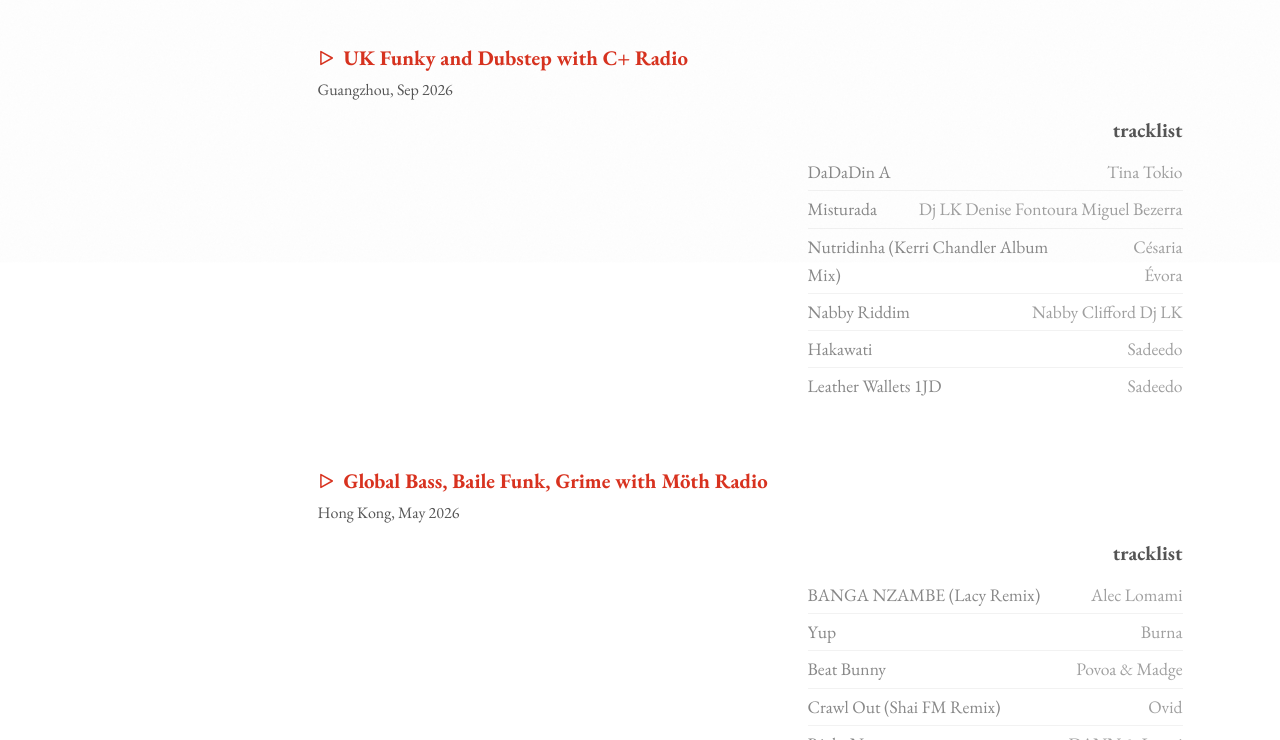
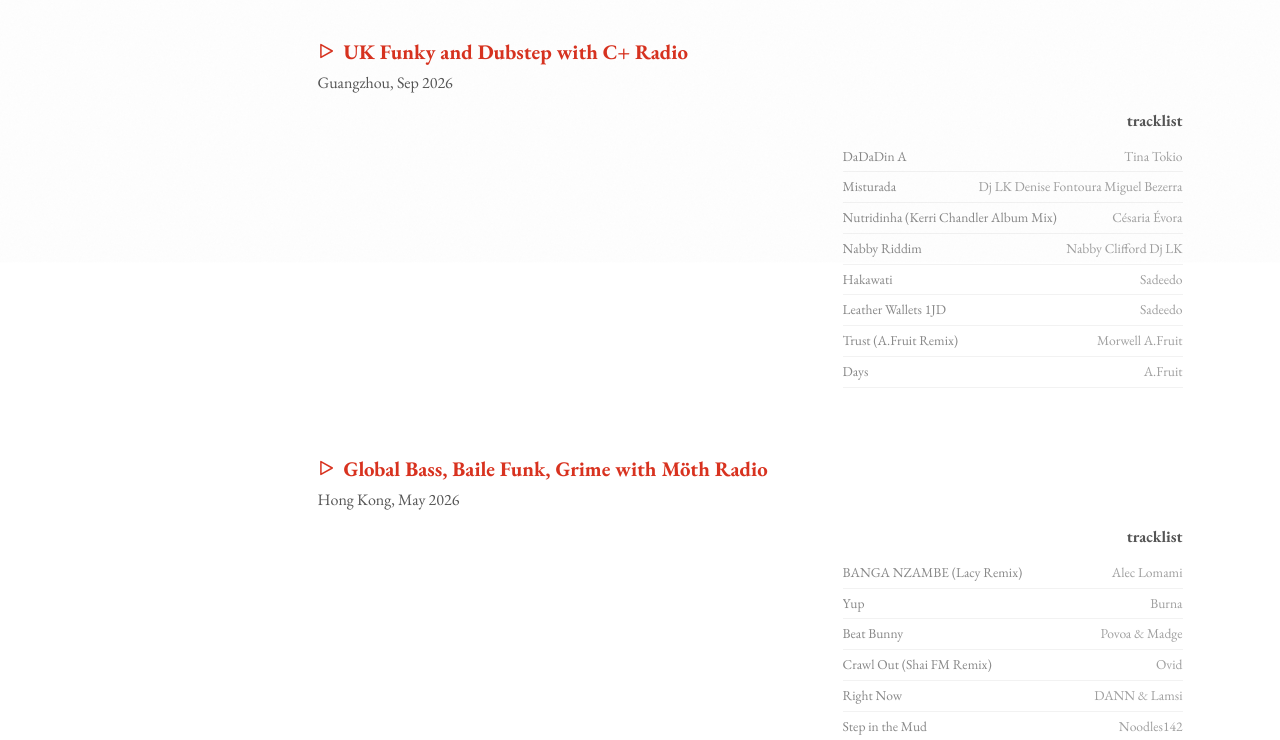
Before and after one commit to yidiyidiyidi/yidizheng, a plain HTML site: page sound.html in a window 1280 px wide. Shown: the part 631-1371 px from the top of the page. Drawn offline with nearby package versions, Linux system fonts and the light colour scheme; a script that the page names is missing.

Commit message:
Add files via upload

```diff
--- a/sound.html
+++ b/sound.html
@@ -230,8 +230,8 @@
 
         /* RIGHT SIDE METADATA ARCHITECTURE (TRACKLIST, DESCRIPTIONS) */
         .tracklist-wrapper, .article-description-wrapper {
-            font-size: 1.1rem;           /* tracks: same size as the email */
-            max-width: 375px;
+            font-size: 0.85rem;          /* tracks */
+            max-width: 340px;
             width: 100%;
             text-align: right;
         }
@@ -243,7 +243,7 @@
         }
 
         .tracklist-header {
-            font-size: 1.25rem;          /* same size as "contact" */
+            font-size: 1rem;             /* "tracklist" label */
             font-weight: bold;
             color: #555;
             margin-bottom: 8px;
```
